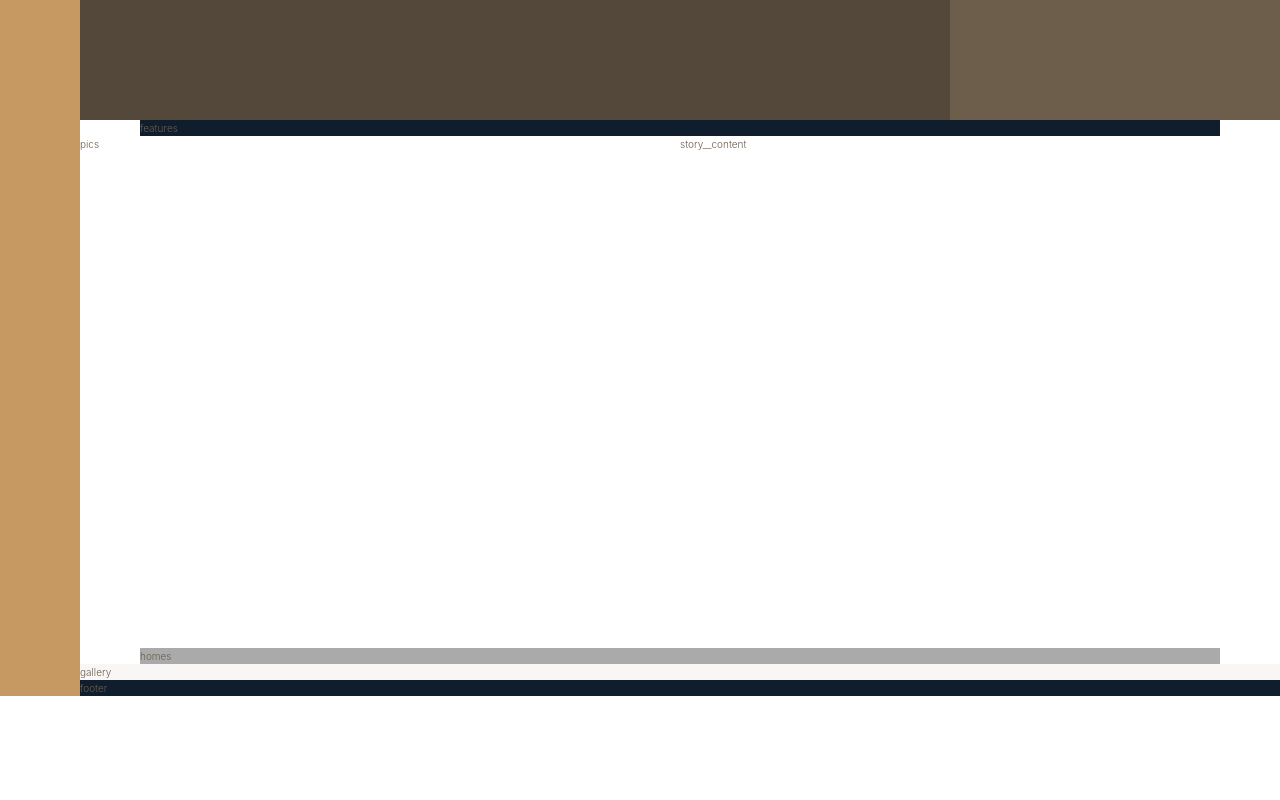
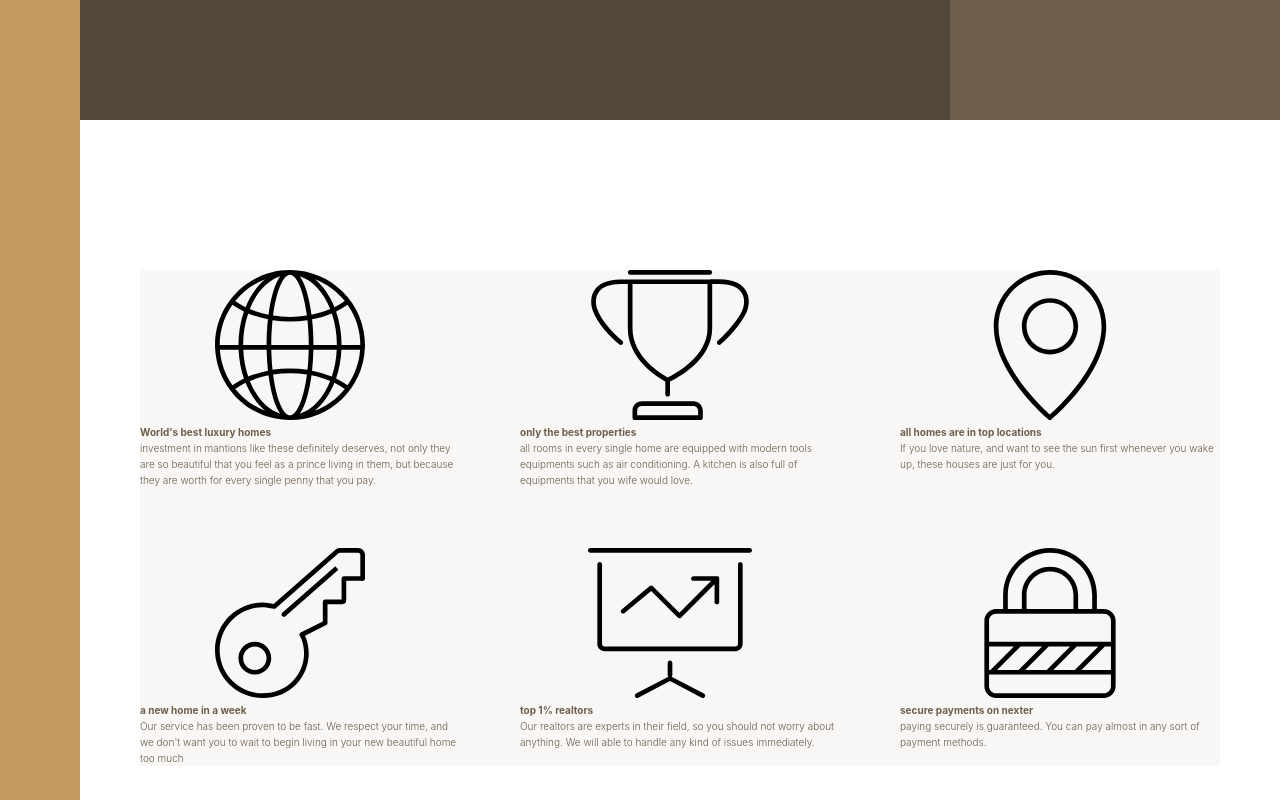
Before and after one commit to JakhongirEngineer/css-grid-project, a React (Create React App) app: page / in a window 1280 px wide. Shown: the part 520-1320 px from the top of the page. Before the commit the page ends 1216 px from the top, so only its background shows below. Built offline with nearby package versions, Linux system fonts and the light colour scheme.

Commit message:
component structure for feature(s) is created

```diff
--- a/src/App.js
+++ b/src/App.js
@@ -2,7 +2,7 @@ import React from 'react';
 import Sidebar from './components/Sidebar.component';
 import Header from './components/Header.component';
 import Railtors from './components/Railtors.component';
-import Features from './components/Features.component';
+import Features from './components/features/Features.component';
 import StoryPictures from './components/StoryPictures.component';
 import StoryContent from './components/StoryContent.component ';
 import Homes from './components/Homes.component';
--- a/src/components/Features.component.jsx
+++ /dev/null
@@ -1,13 +0,0 @@
-import React from "react";
-
-
-const Features = () => {
-    return(
-      <section className="features">
-        features
-      </section>
-
-    )
-}
-
-export default Features;
--- /dev/null
+++ b/src/components/features/Features.component.jsx
@@ -0,0 +1,49 @@
+import React from "react";
+import Feature from "./feature.component";
+
+// icon names, paragraphs and headings
+// feature1 props:
+const icon1 = "icon-global";
+const heading1 = "World's best luxury homes"
+const paragraph1 = "investment in  mantions like these definitely deserves, not only they are so beautiful that you feel as a prince living in them, but because they are worth for every single penny that you pay."
+// feature2 props:
+const icon2 = "icon-trophy";
+const heading2 = "only the best properties"
+const paragraph2 = "all rooms in every single home are equipped with modern tools equipments such as air conditioning. A kitchen is also full of equipments that you wife would love."
+// feature3 props:
+const icon3 = "icon-map-pin";
+const heading3 = "all homes are in top locations"
+const paragraph3 = "If you love nature, and want to see the sun first whenever you wake up, these houses are just for you."
+
+// feature4 props:
+const icon4 = "icon-key";
+const heading4 = "a new home in a week"
+const paragraph4 = "Our service has been proven to be fast. We respect your time, and we don't want you to wait to begin living in your  new beautiful home too much";
+
+// feature5 props:
+const icon5 = "icon-presentation";
+const heading5 = "top 1% realtors"
+const paragraph5 = "Our realtors are experts in their field, so you should not worry about anything. We will able to handle any kind of issues immediately.";
+
+// feature6 props:
+const icon6 = "icon-lock";
+const heading6 = "secure payments on nexter"
+const paragraph6 = "paying securely is guaranteed. You can pay almost in any sort of payment methods.";
+
+
+
+const Features = () => {
+    return(
+      <section className="features">
+        <Feature icon={icon1} heading={heading1} paragraph={paragraph1}/>
+        <Feature icon={icon2} heading={heading2} paragraph={paragraph2}/>
+        <Feature icon={icon3} heading={heading3} paragraph={paragraph3}/>
+        <Feature icon={icon4} heading={heading4} paragraph={paragraph4}/>
+        <Feature icon={icon5} heading={heading5} paragraph={paragraph5}/>
+        <Feature icon={icon6} heading={heading6} paragraph={paragraph6}/>
+      </section>
+
+    )
+}
+
+export default Features;
--- /dev/null
+++ b/src/components/features/feature.component.jsx
@@ -0,0 +1,16 @@
+import React from "react";
+import sprite from "../../img/sprite.svg";
+
+const Feature = ({icon, heading, paragraph}) =>{
+    return(
+        <div className="featur">
+            <svg className="feature__icon">
+                <use xlinkHref={sprite + `#${icon}` }></use>
+            </svg>
+            <h4 className="header-4">{heading}</h4>
+            <p className="feature__text">{paragraph}</p>
+        </div>
+    )
+}
+
+export default Feature;
--- a/src/sass/_features.scss
+++ b/src/sass/_features.scss
@@ -1,4 +1,10 @@
 .features{
-    background-color: $color-secondary;
+    background-color: $color-grey-light-1;
+    margin: 15rem 0;
     grid-column: center-start/center-end;
+
+    display: grid;
+    grid-template-columns: repeat(3, 1fr);
+    grid-template-rows: auto auto;
+    grid-gap: 6rem;
 }
```
